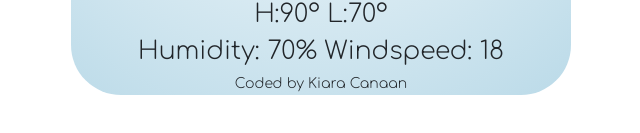
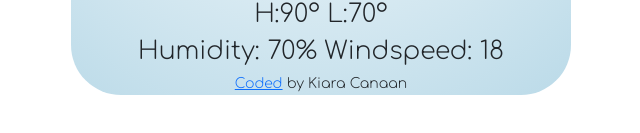
Before and after one commit to kcanaan/weather-react, a React (Create React App) app: page / in a window 1280 px wide. Shown: the part 573-706 px from the top of the page, without its empty margins (319-959 px from the left). Built offline with nearby package versions, Linux system fonts and the light colour scheme.

Commit message:
added github link

```diff
--- a/src/App.js
+++ b/src/App.js
@@ -16,7 +16,14 @@ function App() {
         <Location />
         <Condition />
         <Temperature />
-        <small> Coded by Kiara Canaan </small>
+        <small>
+          {" "}
+          <a href="https://github.com/kcanaan/weather-react" target="_blank">
+            {" "}
+            Coded
+          </a>{" "}
+          by Kiara Canaan{" "}
+        </small>
       </div>
     </div>
   );
```
